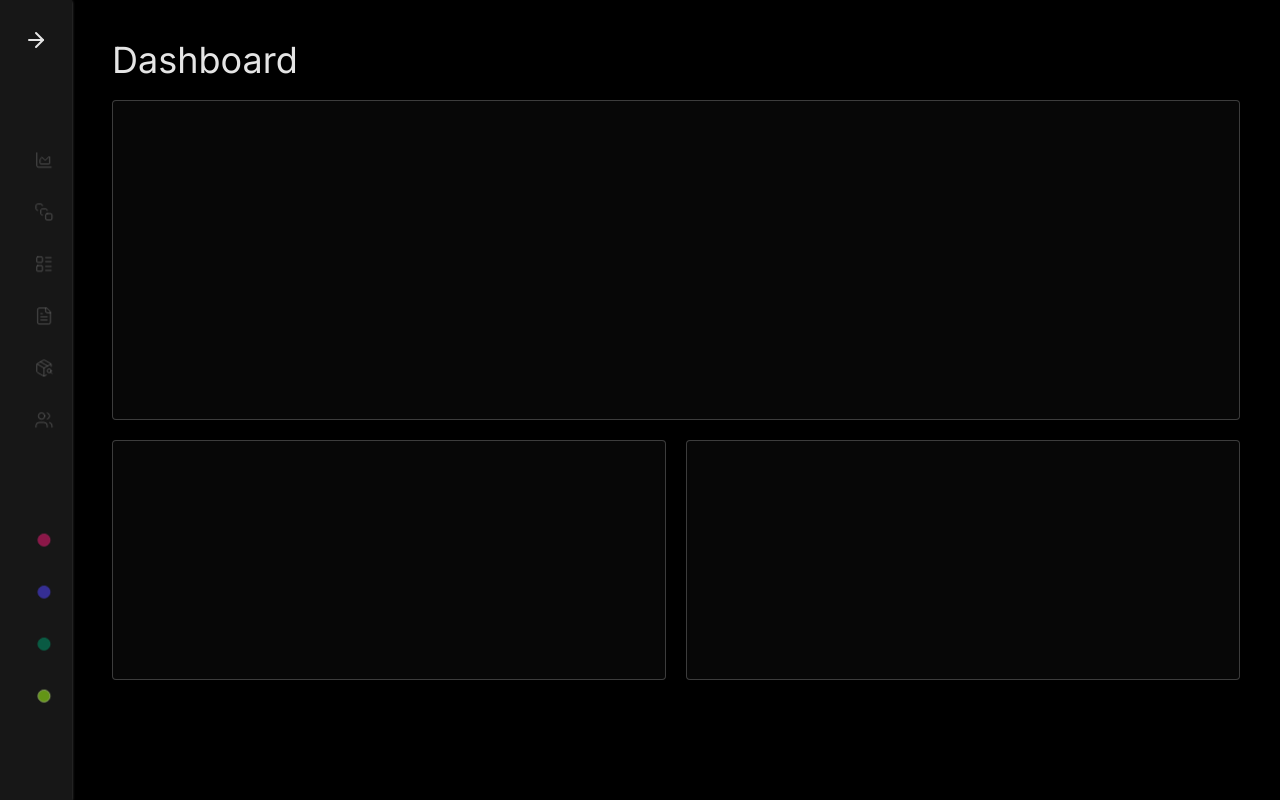
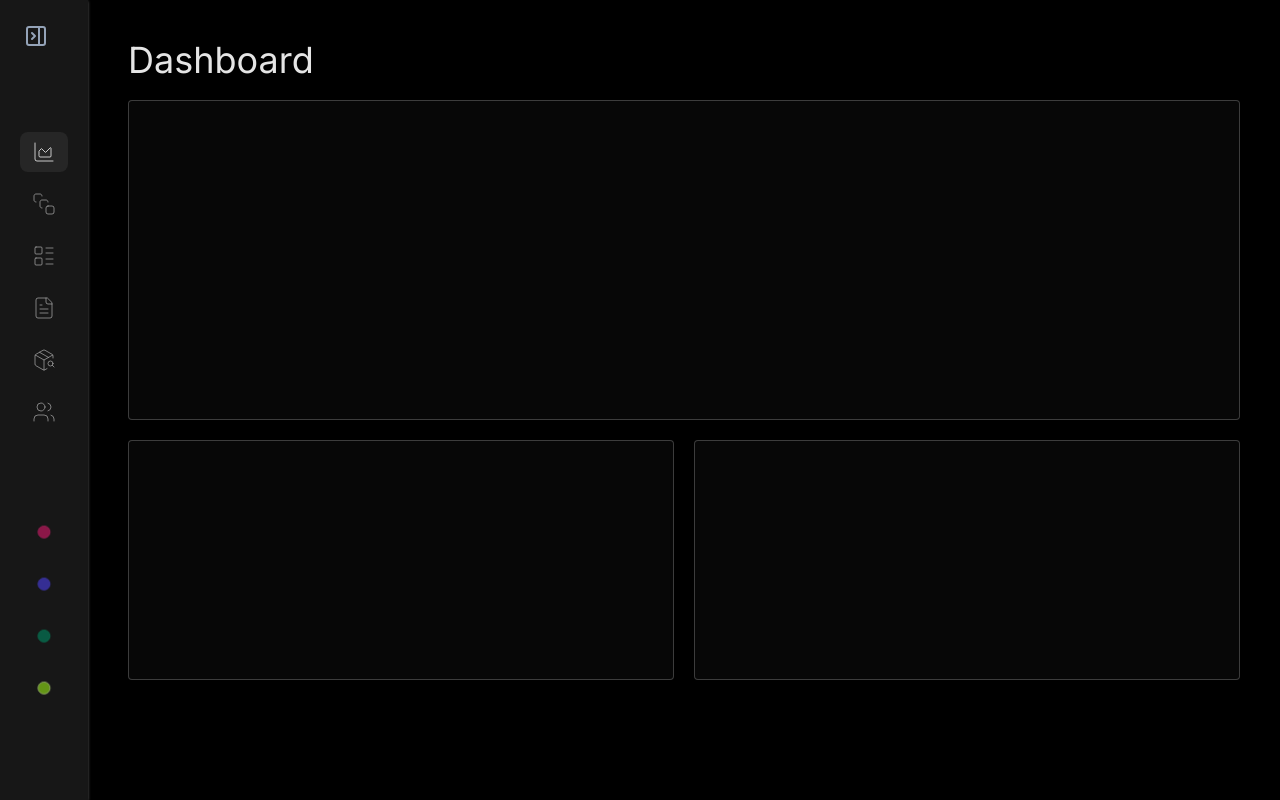
Before and after one commit to mkeloo/crafty-designz-frontend, a Next.js app: page /siteadmin in a window 1280 px wide. Built offline with nearby package versions, Linux system fonts and the light colour scheme.

Commit message:
Sidebar Navigation System done.

```diff
--- a/app/layout.tsx
+++ b/app/layout.tsx
@@ -30,7 +30,7 @@ export default function RootLayout({
 }>) {
   return (
     <html lang="en" suppressHydrationWarning>
-      <body className={`${inter.className} antialiased bg-gray-100`}>
+      <body className={`${inter.className} antialiased`}>
         <ThemeProvider
           attribute="class"
           defaultTheme="dark"
--- a/app/siteadmin/page.tsx
+++ b/app/siteadmin/page.tsx
@@ -8,7 +8,7 @@ const SiteAdminPage = () => {
     const [currentPage, setCurrentPage] = useState('Dashboard'); // Track current page
 
     return (
-        <main className="w-full h-screen flex flex-row relative bg-black">
+        <main className="w-full min-h-screen h-fit flex flex-row relative bg-black">
             {/* Sidebar */}
             <Navigation
                 isSidebarOpen={isSidebarOpen}
@@ -19,14 +19,14 @@ const SiteAdminPage = () => {
             {/* Main Content */}
             <motion.section
                 animate={{
-                    marginLeft: isSidebarOpen ? '16rem' : '4.5rem', // Adjust margin based on sidebar state
+                    marginLeft: isSidebarOpen ? '16rem' : '5.5rem', // Adjust margin based on sidebar state
                 }}
                 transition={{
                     type: 'spring',
                     damping: 15,
                     stiffness: 100,
                 }}
-                className="flex flex-col p-10 w-full gap-5"
+                className="flex flex-col p-10 w-full min-h-screen h-fit gap-5"
             >
                 <h1 className="text-4xl text-neutral-200">{currentPage}</h1> {/* Dynamic page title */}
                 <div className="w-full h-80 border border-neutral-500/50 bg-neutral-800/20 rounded" />
--- a/components/admin/siteadmin/StructureComponents/Navigation.tsx
+++ b/components/admin/siteadmin/StructureComponents/Navigation.tsx
@@ -1,36 +1,42 @@
 "use client";
-import React, { useEffect, useState } from 'react';
+import React, { useEffect, useState } from "react";
 import {
     ArrowRight,
+    PanelRightClose,
     ChartArea,
     SquareStack,
     LayoutList,
     FileText,
     PackageSearch,
     Users,
-} from 'lucide-react';
-import { motion, useAnimationControls, AnimatePresence } from 'framer-motion';
-import NavigationLink from './NavigationLink';
-import ProjectLink from './ProjectLink';
-import ProjectNavigation from './ProjectNavigation';
+    ChartSpline,
+    ArchiveRestore,
+    FilePlus,
+    Layers,
+    Factory,
+    FileClock,
+} from "lucide-react";
+import { motion, useAnimationControls, AnimatePresence } from "framer-motion";
+import ProjectLink from "./ProjectLink";
+import ProjectNavigation from "./ProjectNavigation";
 
 const containerVariants = {
     close: {
-        width: '4.5rem',
+        width: "5.5rem",
         transition: {
-            type: 'spring',
+            type: "spring",
             damping: 15,
             duration: 0.5,
-            ease: 'easeInOut',
+            ease: "easeInOut",
         },
     },
     open: {
-        width: '16rem',
+        width: "16rem",
         transition: {
-            type: 'spring',
+            type: "spring",
             damping: 15,
             duration: 0.5,
-            ease: 'easeInOut',
+            ease: "easeInOut",
         },
     },
 };
@@ -39,19 +45,19 @@ const svgVariants = {
     close: {
         rotate: 360,
         transition: {
-            type: 'spring',
+            type: "spring",
             damping: 15,
             duration: 0.5,
-            ease: 'easeInOut',
+            ease: "easeInOut",
         },
     },
     open: {
         rotate: 180,
         transition: {
-            type: 'spring',
+            type: "spring",
             damping: 15,
             duration: 0.5,
-            ease: 'easeInOut',
+            ease: "easeInOut",
         },
     },
 };
@@ -62,20 +68,89 @@ interface NavigationProps {
     setCurrentPage: (page: string) => void; // Function to update current page
 }
 
-const Navigation = ({ isSidebarOpen, setIsSidebarOpen, setCurrentPage }: NavigationProps) => {
+const Navigation = ({
+    isSidebarOpen,
+    setIsSidebarOpen,
+    setCurrentPage,
+}: NavigationProps) => {
     const [isOpen, setIsOpen] = useState(isSidebarOpen); // Sync local state with parent
     const [selectedProject, setSelectedProject] = useState<string | null>(null);
+    const [openDropdown, setOpenDropdown] = useState<string | null>(null); // Track dropdown state
+    const [activeLink, setActiveLink] = useState<string>("Dashboard"); // Track active link
 
     const containerControls = useAnimationControls();
     const svgControls = useAnimationControls();
 
+    const navigationLinks = [
+        {
+            name: "Dashboard",
+            icon: <ChartArea strokeWidth={2} className="stroke-[0.75] min-w-8 w-8" />,
+        },
+        {
+            name: "Projects",
+            icon: <SquareStack strokeWidth={2} className="stroke-[0.75] min-w-8 w-8" />,
+            subLinks: [
+                {
+                    name: "Active Projects",
+                    icon: <ChartSpline strokeWidth={2} className="stroke-[0.75] w-5 h-5" />,
+                },
+                {
+                    name: "Archived Projects",
+                    icon: <ArchiveRestore strokeWidth={2} className="stroke-[0.75] w-5 h-5" />,
+                },
+                {
+                    name: "Create New Project",
+                    icon: <FilePlus strokeWidth={2} className="stroke-[0.75] w-5 h-5" />,
+                },
+            ],
+        },
+        {
+            name: "Tasks",
+            icon: <LayoutList strokeWidth={2} className="stroke-[0.75] min-w-8 w-8" />,
+        },
+        {
+            name: "Reporting",
+            icon: <FileText strokeWidth={2} className="stroke-[0.75] min-w-8 w-8" />,
+        },
+        {
+            name: "Inventory",
+            icon: <PackageSearch strokeWidth={2} className="stroke-[0.75] min-w-8 w-8" />,
+            subLinks: [
+                {
+                    name: "Stock Levels",
+                    icon: <Layers strokeWidth={2} className="stroke-[0.75] w-5 h-5" />,
+                },
+                {
+                    name: "Suppliers",
+                    icon: <Factory strokeWidth={2} className="stroke-[0.75] w-5 h-5" />,
+                },
+                {
+                    name: "Order History",
+                    icon: <FileClock strokeWidth={2} className="stroke-[0.75] w-5 h-5" />,
+                },
+            ],
+        },
+        {
+            name: "Users",
+            icon: <Users strokeWidth={2} className="stroke-[0.75] min-w-8 w-8" />,
+        },
+    ];
+
+    const projectLinks = [
+        { name: "Virtual Reality", color: "bg-pink-700 border-pink-600" },
+        { name: "Apple Vision Pro", color: "bg-indigo-700 border-indigo-600" },
+        { name: "Augmented Reality", color: "bg-emerald-700 border-emerald-600" },
+        { name: "AI Labs", color: "bg-lime-500 border-lime-200" },
+    ];
+
     useEffect(() => {
         if (isOpen) {
-            containerControls.start('open');
-            svgControls.start('open');
+            containerControls.start("open");
+            svgControls.start("open");
         } else {
-            containerControls.start('close');
-            svgControls.start('close');
+            containerControls.start("close");
+            svgControls.start("close");
+            setOpenDropdown(null); // Close all dropdowns when sidebar collapses
         }
     }, [isOpen]);
 
@@ -89,10 +164,25 @@ const Navigation = ({ isSidebarOpen, setIsSidebarOpen, setCurrentPage }: Navigat
     const handleNavigationClick = (page: string) => {
         if (!isOpen) {
             setIsOpen(true);
-            setIsSidebarOpen(true); // Ensure parent state is updated
+            setIsSidebarOpen(true); // Open the sidebar
         }
+        setActiveLink(page); // Update the active link
         setCurrentPage(page); // Update the current page in the main content
-        setSelectedProject(null); // Reset project-specific navigation
+        setSelectedProject(null); // Close the second sidebar
+        setOpenDropdown(null); // Close any open dropdown
+    };
+
+    const toggleDropdown = (name: string) => {
+        if (!isOpen) {
+            setIsOpen(true); // Open the sidebar if closed
+            setIsSidebarOpen(true);
+        }
+        setOpenDropdown((prev) => (prev === name ? null : name));
+    };
+
+    const handleSubLinkClick = (name: string) => {
+        setActiveLink(name); // Set active link for the clicked sub-link
+        setCurrentPage(name); // Update the current page in the main content
     };
 
     return (
@@ -101,10 +191,12 @@ const Navigation = ({ isSidebarOpen, setIsSidebarOpen, setCurrentPage }: Navigat
                 variants={containerVariants}
                 animate={containerControls}
                 initial="close"
-                className="bg-neutral-900 flex flex-col z-10 gap-20 p-5 absolute top-0 left-0 h-full shadow shadow-neutral-600"
+                className="bg-neutral-900 flex flex-col z-10 gap-20 p-5 absolute top-0 left-0 min-h-screen h-full shadow shadow-neutral-600"
             >
                 <div className="w-full flex flex-row justify-between place-items-center">
+                    {isOpen && (
                         <div className="w-10 h-10 bg-gradient-to-br from-orange-500 to-amber-700 rounded-full" />
+                    )}
                     <button
                         className="p-1 rounded-full flex"
                         onClick={handleOpenClose}
@@ -113,111 +205,101 @@ const Navigation = ({ isSidebarOpen, setIsSidebarOpen, setCurrentPage }: Navigat
                             variants={svgVariants}
                             animate={svgControls}
                             initial="close"
+                            className="flex items-center"
                         >
-                            <ArrowRight
+                            <PanelRightClose
                                 strokeWidth={2}
-                                className="w-6 h-6 stroke-neutral-200"
+                                className="w-6 h-6 stroke-slate-400 hover:stroke-neutral-100"
                             />
                         </motion.span>
                     </button>
                 </div>
+
+                {/* Navigation Links */}
                 <div className="flex flex-col gap-3">
-                    <NavigationLink
-                        name="Dashboard"
-                        isOpen={isOpen}
-                        onClick={() => handleNavigationClick('Dashboard')}
+                    {navigationLinks.map((link) => (
+                        <div key={link.name} className="flex flex-col">
+                            <div
+                                className={`flex items-center justify-between ${activeLink === link.name ? "bg-neutral-800 text-white" : "text-neutral-400"
+                                    } p-2 rounded-lg cursor-pointer hover:text-white hover:bg-neutral-700/30`}
+                                onClick={(e) => {
+                                    e.stopPropagation(); // Prevent bubbling
+                                    handleNavigationClick(link.name); // Navigate to the parent link
+                                    if (link.subLinks) {
+                                        toggleDropdown(link.name); // Toggle dropdown
+                                    }
+                                }}
                             >
-                        <ChartArea
+                                <div className="flex items-center gap-3">
+                                    {link.icon}
+                                    {isOpen && <span className="truncate">{link.name}</span>}
+                                </div>
+                                {/* Dropdown Indicator */}
+                                {link.subLinks && isOpen && (
+                                    <motion.div
+                                        initial={{ rotate: 0 }}
+                                        animate={{ rotate: openDropdown === link.name ? 180 : 0 }}
+                                        transition={{ duration: 0.3 }}
+                                        className="flex items-center"
+                                    >
+                                        <ArrowRight
                                             strokeWidth={2}
-                            className="stroke-inherit stroke-[0.75] min-w-8 w-8"
+                                            className={`w-4 h-4 ${openDropdown === link.name ? "rotate-90" : ""
+                                                } transition-transform`}
                                         />
-                    </NavigationLink>
-                    <NavigationLink
-                        name="Projects"
-                        isOpen={isOpen}
-                        onClick={() => handleNavigationClick('Projects')}
+                                    </motion.div>
+                                )}
+                            </div>
+                            {/* SubLinks */}
+                            {link.subLinks && openDropdown === link.name && (
+                                <motion.div
+                                    initial={{ opacity: 0, y: -10 }}
+                                    animate={{ opacity: 1, y: 0 }}
+                                    exit={{ opacity: 0, y: -10 }}
+                                    transition={{ duration: 0.3 }}
+                                    className="pt-2 pl-8 flex flex-col gap-2"
                                 >
-                        <SquareStack
-                            strokeWidth={2}
-                            className="stroke-inherit stroke-[0.75] min-w-8 w-8"
-                        />
-                    </NavigationLink>
-                    <NavigationLink
-                        name="Tasks"
-                        isOpen={isOpen}
-                        onClick={() => handleNavigationClick('Tasks')}
+                                    {link.subLinks.map((subLink) => (
+                                        <div
+                                            key={subLink.name}
+                                            className={`cursor-pointer text-neutral-400 hover:text-white hover:bg-neutral-700/30 p-2 rounded-md ${activeLink === subLink.name ? "bg-neutral-800 text-white" : ""
+                                                }`}
+                                            onClick={(e) => {
+                                                e.stopPropagation(); // Prevent bubbling
+                                                handleSubLinkClick(subLink.name);
+                                                setOpenDropdown(null); // Close dropdown on sublink click
+                                            }}
                                         >
-                        <LayoutList
-                            strokeWidth={2}
-                            className="stroke-inherit stroke-[0.75] min-w-8 w-8"
-                        />
-                    </NavigationLink>
-                    <NavigationLink
-                        name="Reporting"
-                        isOpen={isOpen}
-                        onClick={() => handleNavigationClick('Reporting')}
-                    >
-                        <FileText
-                            strokeWidth={2}
-                            className="stroke-inherit stroke-[0.75] min-w-8 w-8"
-                        />
-                    </NavigationLink>
-                    <NavigationLink
-                        name="Inventory"
-                        isOpen={isOpen}
-                        onClick={() => handleNavigationClick('Inventory')}
-                    >
-                        <PackageSearch
-                            strokeWidth={2}
-                            className="stroke-inherit stroke-[0.75] min-w-8 w-8"
-                        />
-                    </NavigationLink>
-                    <NavigationLink
-                        name="Users"
-                        isOpen={isOpen}
-                        onClick={() => handleNavigationClick('Users')}
-                    >
-                        <Users
-                            strokeWidth={2}
-                            className="stroke-inherit stroke-[0.75] min-w-8 w-8"
-                        />
-                    </NavigationLink>
+                                            <div className="flex items-center gap-3">
+                                                {subLink.icon} {/* Render the sub-link icon */}
+                                                <span>{subLink.name}</span>
                                             </div>
+                                        </div>
+                                    ))}
+                                </motion.div>
+                            )}
+                        </div>
+                    ))}
+                </div>
+
+                {/* Project Links */}
                 <div className="flex flex-col gap-3">
+                    {projectLinks.map((project) => (
                         <ProjectLink
-                        name="Virtual Reality"
-                        setSelectedProject={setSelectedProject}
-                        setIsOpen={setIsOpen} // Ensure the main sidebar opens
+                            key={project.name}
+                            name={project.name}
+                            setSelectedProject={setSelectedProject} // Ensure this resets the state
+                            setIsOpen={setIsOpen} // Open the sidebar if collapsed
                             isOpen={isOpen}
                         >
-                        <div className="min-w-4 mx-2 border-pink-600 border rounded-full aspect-square bg-pink-700" />
+                            <div
+                                className={`min-w-4 mx-2 border rounded-full aspect-square ${project.color}`}
+                            />
                         </ProjectLink>
-                    <ProjectLink
-                        name="Apple Vision Pro"
-                        setSelectedProject={setSelectedProject}
-                        setIsOpen={setIsOpen}
-                        isOpen={isOpen}
-                    >
-                        <div className="min-w-4 mx-2 border-indigo-600 border rounded-full aspect-square bg-indigo-700" />
-                    </ProjectLink>
-                    <ProjectLink
-                        name="Augmented Reality"
-                        setSelectedProject={setSelectedProject}
-                        setIsOpen={setIsOpen}
-                        isOpen={isOpen}
-                    >
-                        <div className="min-w-4 mx-2 border-emerald-600 border rounded-full aspect-square bg-emerald-700" />
-                    </ProjectLink>
-                    <ProjectLink
-                        name="AI Labs"
-                        setSelectedProject={setSelectedProject}
-                        setIsOpen={setIsOpen}
-                        isOpen={isOpen}
-                    >
-                        <div className="min-w-4 mx-2 border-lime-200 border rounded-full aspect-square bg-lime-500" />
-                    </ProjectLink>
+                    ))}
                 </div>
             </motion.nav>
+
             <AnimatePresence>
                 {selectedProject && (
                     <ProjectNavigation
--- a/components/admin/siteadmin/StructureComponents/NavigationLink.tsx
+++ b/components/admin/siteadmin/StructureComponents/NavigationLink.tsx
@@ -6,24 +6,25 @@ interface NavigationLinkProps {
     name: string;
     isOpen: boolean;
     onClick?: () => void; // New onClick prop
+    className?: string; // Add optional className prop
 }
 
-const NavigationLink = ({ children, name, isOpen, onClick }: NavigationLinkProps) => {
+const NavigationLink = ({ children, name, isOpen, onClick, className }: NavigationLinkProps) => {
     return (
         <motion.a
             href="#"
             onClick={onClick}
-            className="relative flex cursor-pointer p-2 rounded-lg stroke-[1.75] hover:stroke-neutral-100 stroke-neutral-400 text-neutral-400 hover:text-white place-items-center gap-3 transition-colors duration-100"
+            className={`flex cursor-pointer p-2 rounded-lg stroke-[1.75] hover:stroke-neutral-100 stroke-neutral-400 text-neutral-400 hover:text-white place-items-center gap-3 hover:bg-neutral-700/30 transition-colors duration-100 ${className}`}
         >
             {/* Hover effect for collapsed sidebar */}
             {!isOpen && (
                 <motion.div
                     initial={{
-                        opacity: 0, scale: 0.9, backgroundColor: "rgba(101, 163, 13, 0.7)", // Lime green background
+                        opacity: 0, scale: 0.9,
                     }}
                     whileHover={{ opacity: 1, scale: 1 }}
                     transition={{ duration: 0.3 }}
-                    className="absolute inset-0 bg-lime-700/50 rounded-lg -z-10"
+                    className="absolute inset-0  rounded-lg -z-10"
                 />
             )}
 
```
Also changed, not shown: components/admin/siteadmin/StructureComponents/ProjectNavigation.tsx (+48 -52 lines). Lines whose indentation alone changed are shown as unchanged.
